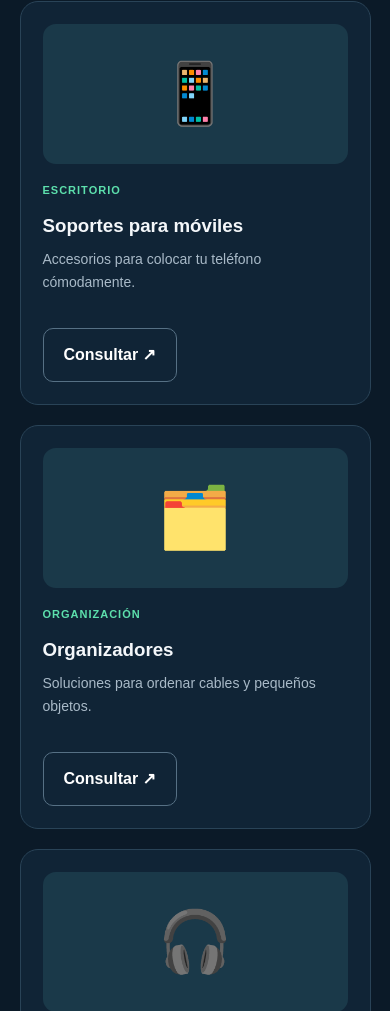
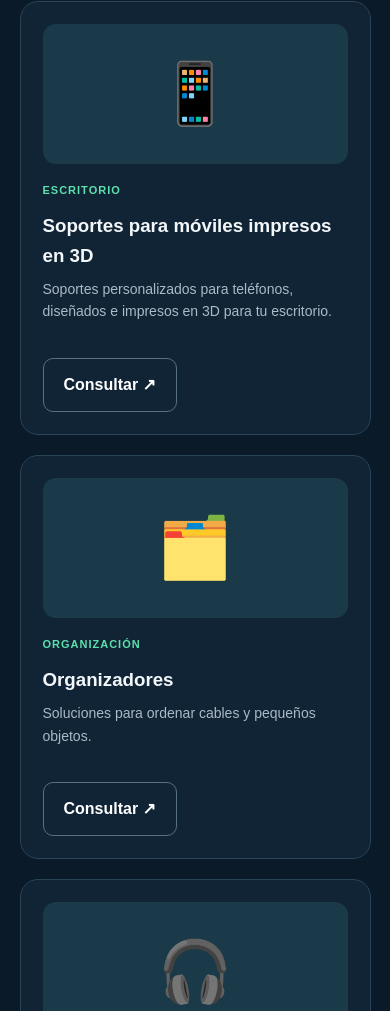
Before and after one commit to nexolabbb/NEXOLAB.3d, a plain HTML site: page index.html in a window 390 px wide. Shown: the part 1271-2282 px from the top of the page. Drawn offline with Linux system fonts and the light colour scheme.

Commit message:
Revise product details for mobile supports
Updated product description to include 3D printed options.

```diff
--- a/index.html
+++ b/index.html
@@ -428,8 +428,8 @@ Tú imaginas la solución; nosotros trabajamos para darle forma.
 <div class="producto">
 <div class="producto-icono">📱</div>
 <div class="categoria">ESCRITORIO</div>
-<h3>Soportes para móviles</h3>
-<p>Accesorios para colocar tu teléfono cómodamente.</p>
+<h3>Soportes para móviles impresos en 3D</h3>
+<p>Soportes personalizados para teléfonos, diseñados e impresos en 3D para tu escritorio.</p>
 <a class="boton boton-secundario" href="https://www.tiktok.com/@nexolab.3d" target="_blank">Consultar ↗</a>
 </div>
 
```
